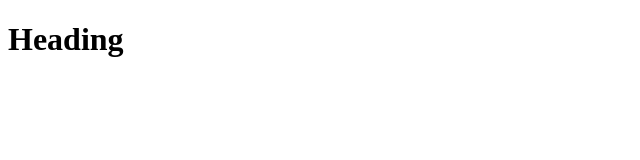
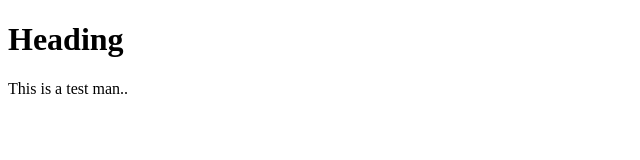
Before and after one commit to Debashis-Gupta/my-first-repo--, a plain HTML site: page folderMan/anotherfolder/index.html in a window 1280 px wide. Shown: the whole page, without its empty margins (0-640 px from the left). Drawn offline with Linux system fonts and the light colour scheme.

Commit message:
change to test

```diff
--- a/folderMan/anotherfolder/index.html
+++ b/folderMan/anotherfolder/index.html
@@ -6,5 +6,6 @@
   </head>
   <body>
     <h1>Heading</h1>
+    <p>This is a test man..</p>
   </body>
 </html>
```
